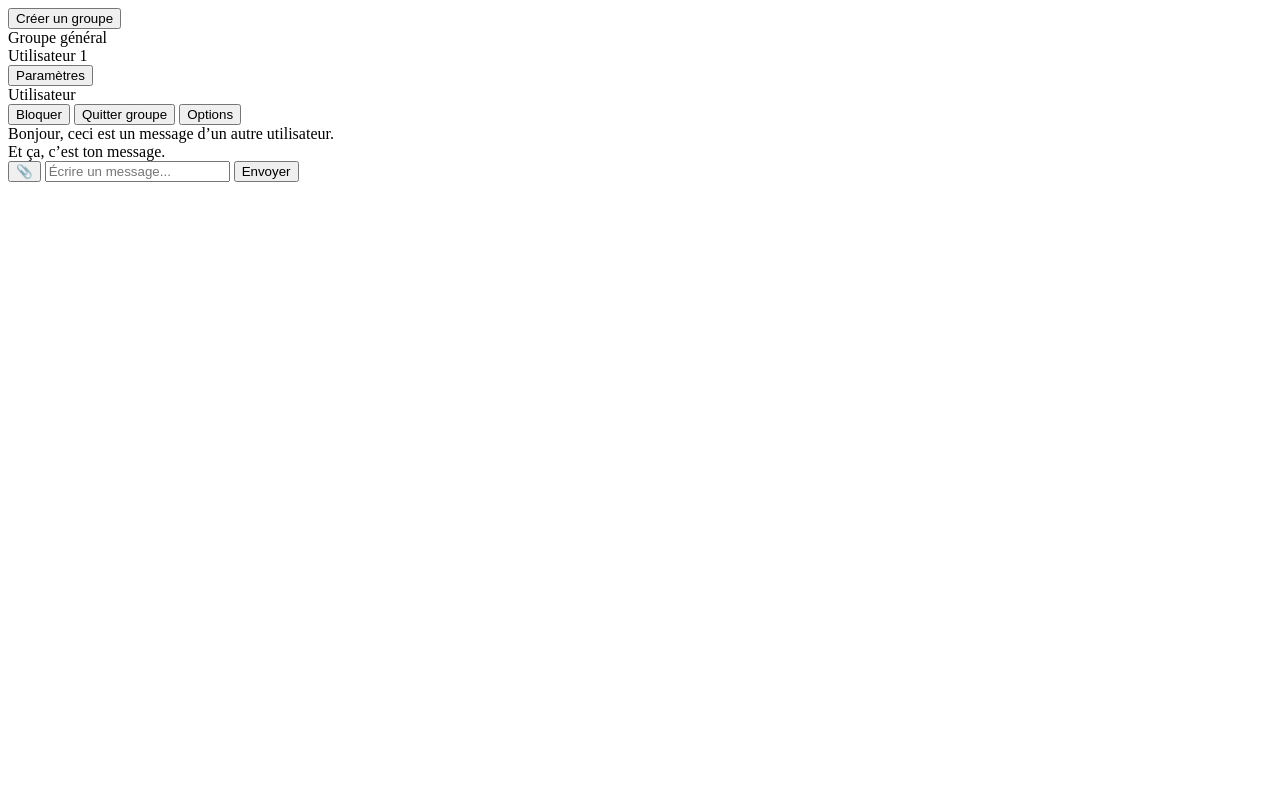
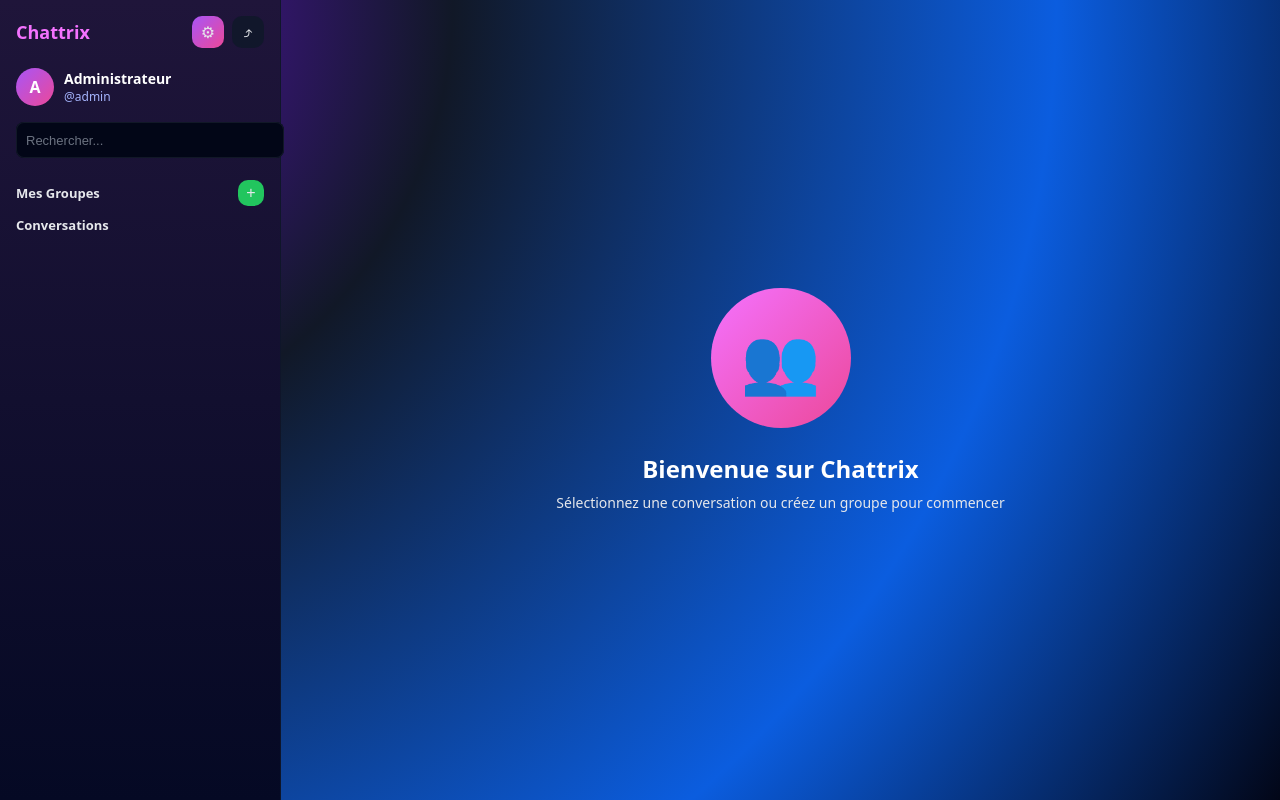
Before and after one commit to raphougarp/Chattrix-final, a website: page public/chat.html in a window 1280 px wide. Drawn offline with Linux system fonts and the light colour scheme.

Commit message:
UI chat identique au design

```diff
--- a/public/chat.html
+++ b/public/chat.html
@@ -5,78 +5,70 @@
   <title>Chattrix - Chat</title>
   <link rel="stylesheet" href="/public/css/styles.css" />
 </head>
-<body class="main-body">
-  <div class="app-container">
-    <!-- Sidebar gauche -->
-    <div class="sidebar-left">
-      <!-- Bouton Créer un groupe -->
-      <button class="btn-create-group">
-        Créer un groupe
-      </button>
-
-      <!-- Liste des conversations -->
-      <div class="conversations-list">
-        <!-- Exemple de conversation -->
-        <div class="conversation-item">
-          <div class="conversation-avatar"></div>
-          <div class="conversation-status status-online"></div>
-          <div class="conversation-name">Groupe général</div>
-        </div>
-        <div class="conversation-item">
-          <div class="conversation-avatar"></div>
-          <div class="conversation-status status-offline"></div>
-          <div class="conversation-name">Utilisateur 1</div>
+<body class="main-body gradient-bg">
+  <div class="app-shell">
+    <!-- SIDEBAR GAUCHE -->
+    <aside class="sidebar">
+      <!-- En-tête sidebar -->
+      <div class="sidebar-header">
+        <div class="sidebar-logo">Chattrix</div>
+        <div class="sidebar-header-buttons">
+          <button class="icon-btn pink">
+            ⚙
+          </button>
+          <button class="icon-btn">
+            ⤴
+          </button>
         </div>
       </div>
 
-      <!-- Bouton paramètres -->
-      <button class="btn-settings">
-        Paramètres
-      </button>
-    </div>
-
-    <!-- Zone chat -->
-    <div class="chat-zone">
-      <!-- Barre supérieure -->
-      <div class="chat-header">
-        <div class="chat-title" id="chat-title">
-          Nom utilisateur / groupe
-        </div>
-        <div class="chat-header-buttons">
-          <button class="chat-header-btn btn-block">Bloquer</button>
-          <button class="chat-header-btn btn-leave">Quitter groupe</button>
-          <button class="chat-header-btn btn-options">Options</button>
+      <!-- Profil admin -->
+      <div class="sidebar-profile">
+        <div class="avatar-circle">A</div>
+        <div class="profile-texts">
+          <div class="profile-name">Administrateur</div>
+          <div class="profile-handle">@admin</div>
         </div>
       </div>
 
-      <!-- Messages -->
-      <div class="chat-messages" id="chat-messages">
-        <div class="message-row other">
-          <div class="message-bubble">
-            Bonjour, ceci est un message d’un autre utilisateur.
-          </div>
-        </div>
-        <div class="message-row me">
-          <div class="message-bubble">
-            Et ça, c’est ton message.
-          </div>
+      <!-- Barre de recherche -->
+      <div class="sidebar-search">
+        <input
+          type="text"
+          placeholder="Rechercher..."
+          class="sidebar-search-input"
+        />
+      </div>
+
+      <!-- Mes groupes -->
+      <div class="sidebar-section">
+        <div class="sidebar-section-title">
+          Mes Groupes
+          <button class="icon-btn small green">+</button>
         </div>
       </div>
 
-      <!-- Barre d’entrée -->
-      <div class="chat-input-bar">
-        <button class="btn-attach">📎</button>
-        <input
-          type="text"
-          class="chat-input"
-          placeholder="Écrire un message..."
-          id="message-input"
-        />
-        <button class="btn-send" id="btn-send">Envoyer</button>
+      <!-- Conversations -->
+      <div class="sidebar-section flex-1">
+        <div class="sidebar-section-title">
+          Conversations
+        </div>
+        <!-- plus tard : liste des conversations -->
       </div>
-    </div>
+    </aside>
+
+    <!-- ZONE PRINCIPALE (WELCOME) -->
+    <main class="main-panel">
+      <div class="welcome-container">
+        <div class="welcome-icon-circle">
+          👥
+        </div>
+        <h1 class="welcome-title">Bienvenue sur Chattrix</h1>
+        <p class="welcome-text">
+          Sélectionnez une conversation ou créez un groupe pour commencer
+        </p>
+      </div>
+    </main>
   </div>
-
-  <script src="/public/js/app.js"></script>
 </body>
 </html>
--- a/public/css/styles.css
+++ b/public/css/styles.css
@@ -121,3 +121,192 @@ body.login-body {
   transform: translateY(1px);
   box-shadow: 0 8px 18px rgba(236, 72, 153, 0.4);
 }
+/* ------------------- LAYOUT PRINCIPAL (sidebar + main) ------------------- */
+
+body.main-body {
+  margin: 0;
+  padding: 0;
+  min-height: 100vh;
+  font-family: system-ui, -apple-system, BlinkMacSystemFont, 'Segoe UI', sans-serif;
+  color: #ffffff;
+}
+
+.app-shell {
+  display: flex;
+  width: 100vw;
+  height: 100vh;
+}
+
+/* ---------- SIDEBAR ---------- */
+
+.sidebar {
+  width: 280px;
+  background: linear-gradient(180deg, #1f153a 0%, #050924 100%);
+  display: flex;
+  flex-direction: column;
+  border-right: 1px solid rgba(15,23,42,0.9);
+}
+
+/* En-tête */
+
+.sidebar-header {
+  display: flex;
+  align-items: center;
+  justify-content: space-between;
+  padding: 16px 16px 12px;
+}
+
+.sidebar-logo {
+  font-size: 18px;
+  font-weight: 700;
+  color: #f472ff;
+}
+
+.sidebar-header-buttons {
+  display: flex;
+  gap: 8px;
+}
+
+.icon-btn {
+  width: 32px;
+  height: 32px;
+  border-radius: 10px;
+  border: none;
+  cursor: pointer;
+  background: rgba(15,23,42,0.9);
+  color: #e5e7eb;
+  font-size: 16px;
+  display: flex;
+  align-items: center;
+  justify-content: center;
+}
+
+.icon-btn.pink {
+  background: linear-gradient(135deg, #a855f7, #ec4899);
+}
+
+.icon-btn.green {
+  background: #22c55e;
+}
+
+.icon-btn.small {
+  width: 26px;
+  height: 26px;
+  font-size: 16px;
+}
+
+/* Profil */
+
+.sidebar-profile {
+  display: flex;
+  align-items: center;
+  padding: 8px 16px 16px;
+  gap: 10px;
+}
+
+.avatar-circle {
+  width: 38px;
+  height: 38px;
+  border-radius: 999px;
+  background: linear-gradient(135deg, #a855f7, #ec4899);
+  display: flex;
+  align-items: center;
+  justify-content: center;
+  font-weight: 600;
+}
+
+.profile-texts {
+  display: flex;
+  flex-direction: column;
+}
+
+.profile-name {
+  font-size: 14px;
+  font-weight: 600;
+}
+
+.profile-handle {
+  font-size: 12px;
+  color: #a5b4fc;
+}
+
+/* Recherche */
+
+.sidebar-search {
+  padding: 0 16px 12px;
+}
+
+.sidebar-search-input {
+  width: 100%;
+  height: 36px;
+  border-radius: 8px;
+  border: none;
+  outline: none;
+  padding: 0 10px;
+  font-size: 13px;
+  background-color: #020617;
+  color: #e5e7eb;
+  box-shadow: inset 0 0 0 1px #111827;
+}
+
+.sidebar-search-input::placeholder {
+  color: #6b7280;
+}
+
+/* Sections */
+
+.sidebar-section {
+  padding: 10px 16px 0;
+  color: #e5e7eb;
+}
+
+.sidebar-section-title {
+  font-size: 13px;
+  font-weight: 600;
+  display: flex;
+  align-items: center;
+  justify-content: space-between;
+}
+
+.flex-1 {
+  flex: 1;
+}
+
+/* ---------- PANEL PRINCIPAL (Bienvenue) ---------- */
+
+.main-panel {
+  flex: 1;
+  position: relative;
+  display: flex;
+  align-items: center;
+  justify-content: center;
+}
+
+.welcome-container {
+  text-align: center;
+}
+
+.welcome-icon-circle {
+  width: 140px;
+  height: 140px;
+  border-radius: 999px;
+  background: linear-gradient(135deg, #f472ff, #ec4899);
+  display: flex;
+  align-items: center;
+  justify-content: center;
+  font-size: 64px;
+  margin: 0 auto 24px;
+  color: #ffffff;
+}
+
+.welcome-title {
+  margin: 0 0 8px;
+  font-size: 24px;
+  font-weight: 700;
+}
+
+.welcome-text {
+  margin: 0;
+  font-size: 14px;
+  color: #e5e7eb;
+}
```
